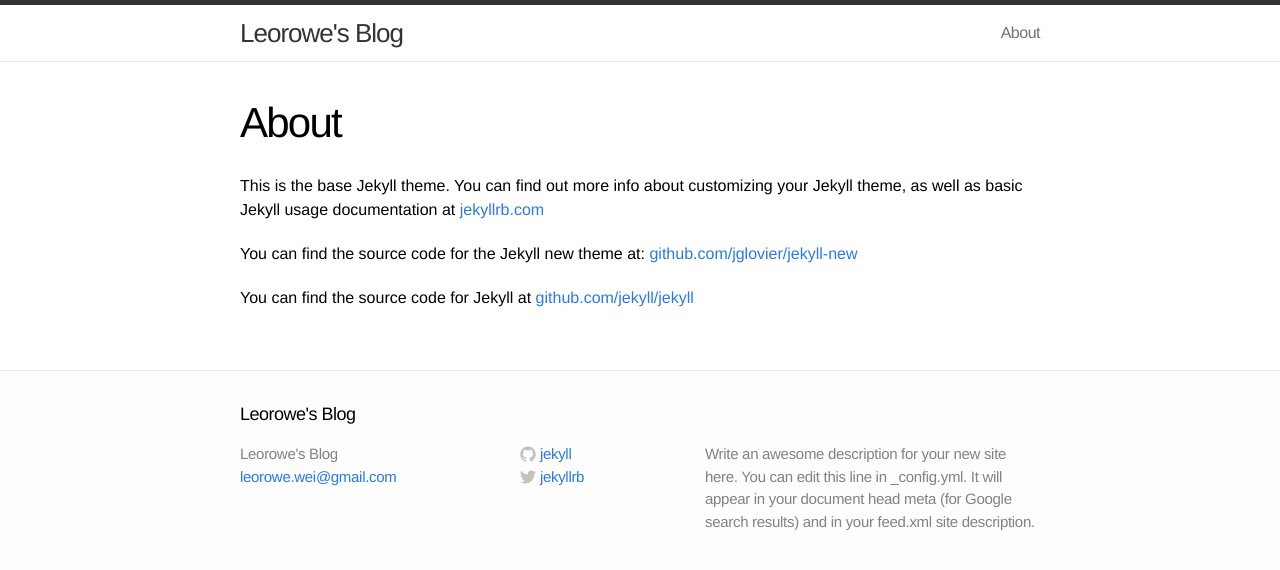
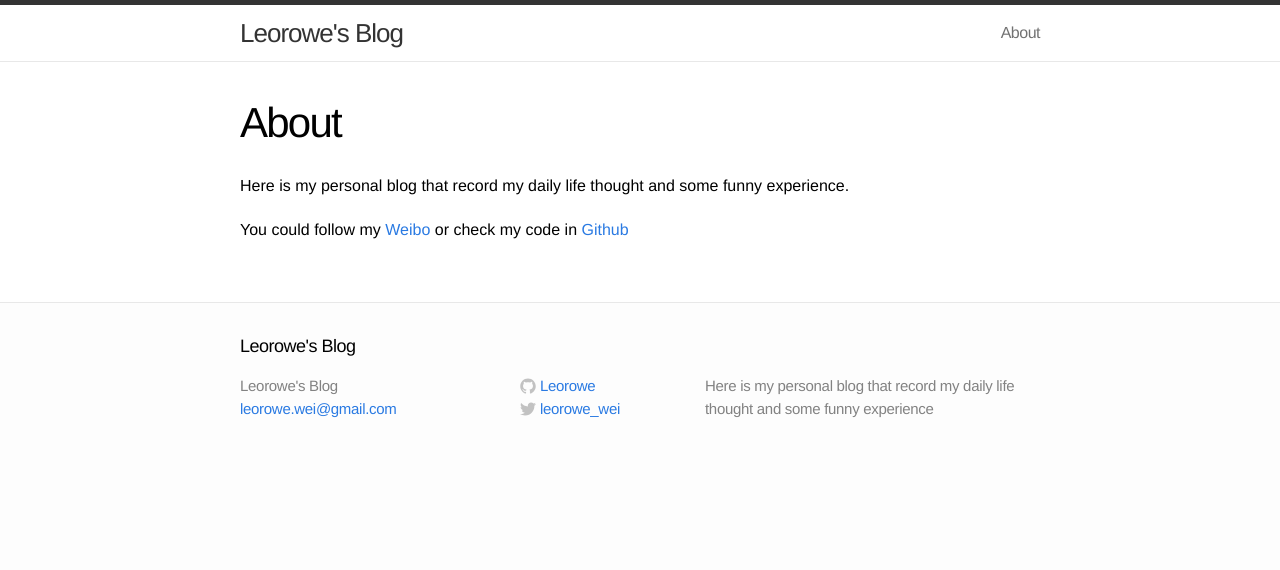
Before and after one commit to Leorowe/leorowe.github.io, a Jekyll site: the page built from about.md, in a window 1280 px wide. Shown: the top 570 px of the page. Built offline with Jekyll 4.4.1, drawn with Linux system fonts in a browser that asks for light colours.

Commit message:
1.change some preference setting. 2.add new post of this week. 	modified:   _config.yml 	modified:   _posts/2014-07-05-welcome-to-jekyll.markdown 	new file:   _posts/2014-7-12-Weekly-Report-week-26.markdown 	modified:   about.md 3.detail what I have learn

```diff
--- a/_config.yml
+++ b/_config.yml
@@ -1,11 +1,11 @@
 # Site settings
 title: Leorowe's Blog
 email: leorowe.wei@gmail.com
-description: "Write an awesome description for your new site here. You can edit this line in _config.yml. It will appear in your document head meta (for Google search results) and in your feed.xml site description."
+description: "Here is my personal blog that record my daily life thought and some funny experience"
 baseurl: ""
-url: "http://yourdomain.com"
-twitter_username: jekyllrb
-github_username:  jekyll
+url: "http://weibo.com/leorowe"
+twitter_username: leorowe_wei
+github_username:  Leorowe
 
 # Build settings
 markdown: kramdown
--- a/_posts/2014-07-05-welcome-to-jekyll.markdown
+++ b/_posts/2014-07-05-welcome-to-jekyll.markdown
@@ -20,5 +20,5 @@ print_hi('Tom')
 
 Check out the [Jekyll docs][jekyll] for more info on how to get the most out of Jekyll. File all bugs/feature requests at [Jekyll's GitHub repo][jekyll-gh].
 
-[jekyll-gh]: https://github.com/jekyll/jekyll
-[jekyll]:    http://jekyllrb.com
+[jekyll-gh]: https://github.com/leorowe
+[jekyll]:    http://www.weibo.com/leorowe
--- a/about.md
+++ b/about.md
@@ -4,8 +4,6 @@ title: About
 permalink: /about/
 ---
 
-This is the base Jekyll theme. You can find out more info about customizing your Jekyll theme, as well as basic Jekyll usage documentation at [jekyllrb.com](http://jekyllrb.com/)
+Here is my personal blog that record my daily life thought and some funny experience.
 
-You can find the source code for the Jekyll new theme at: [github.com/jglovier/jekyll-new](https://github.com/jglovier/jekyll-new)
-
-You can find the source code for Jekyll at [github.com/jekyll/jekyll](https://github.com/jekyll/jekyll)
+You could follow my [Weibo](http://www.weibo.com/leorowe) or check my code in [Github](http://github.com/Leorowe)
```
Also changed, not shown: _posts/2014-7-12-Weekly-Report-week-26.markdown (added, +30 -0 lines).
